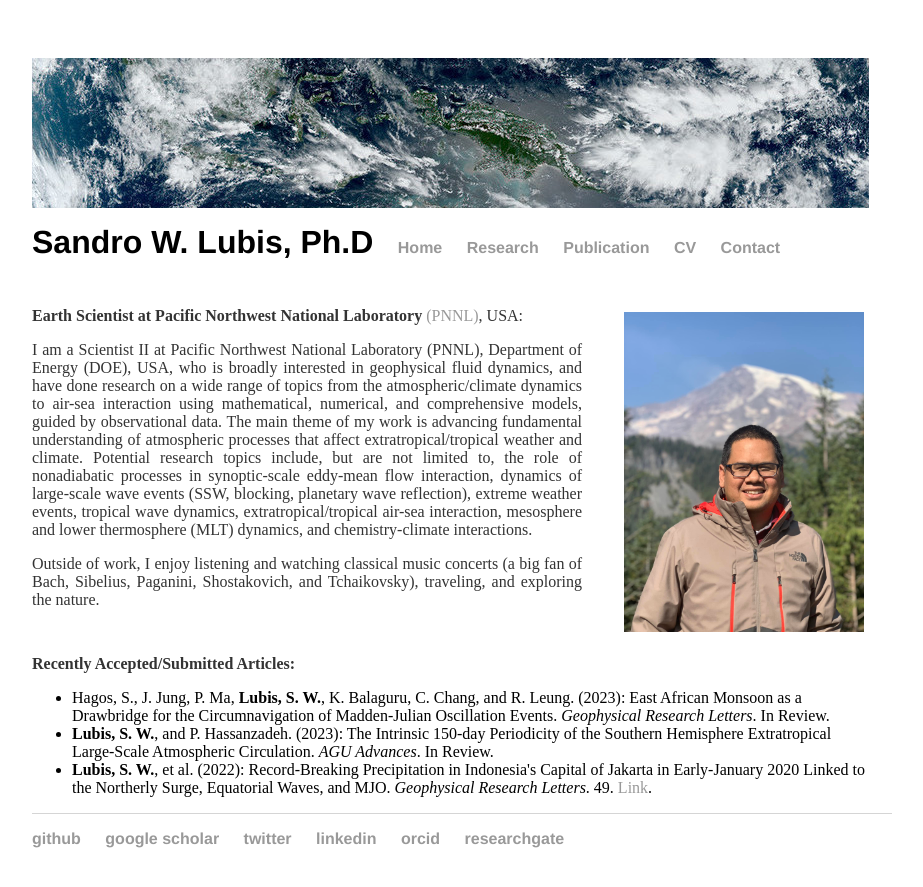
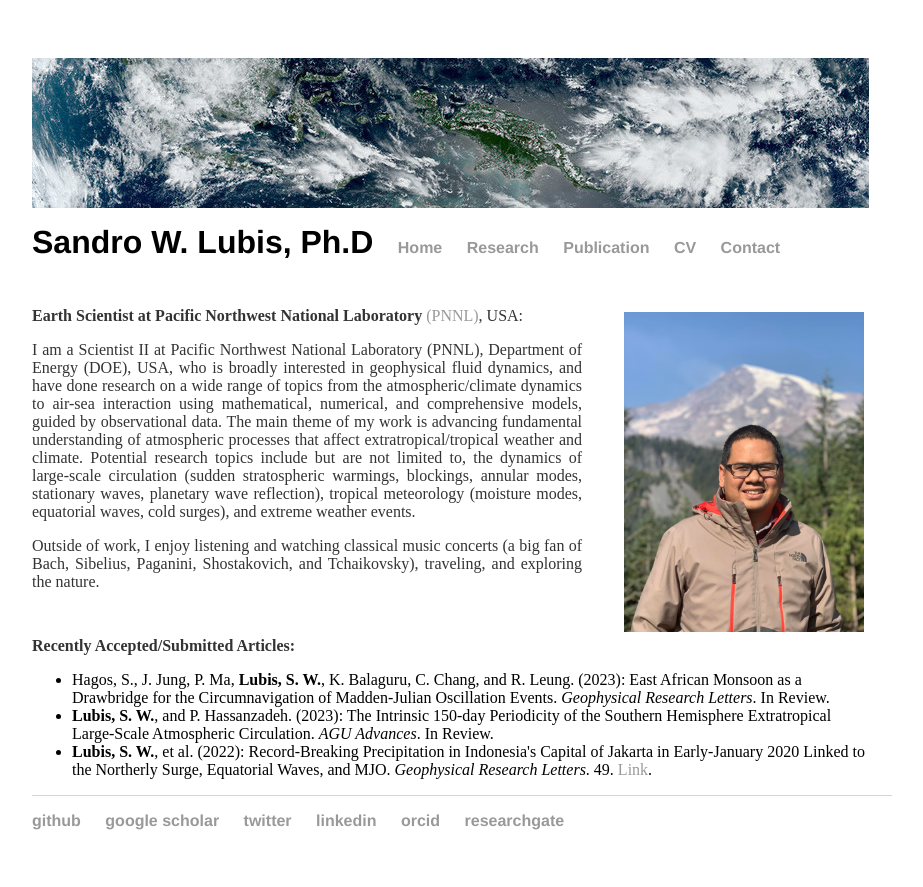
Before and after one commit to sandrolubis/sandrolubis.github.io, a Jekyll site: the page built from index.html, in a window 1280 px wide. Shown: the top 887 px of the page, without its empty margins (276-1199 px from the left). Built offline with Jekyll 4.4.1, drawn with Linux system fonts in a browser that asks for light colours.

Commit message:
Update index.html

```diff
--- a/index.html
+++ b/index.html
@@ -36,10 +36,8 @@ div.relative {
 
 	<p class="ex"><font size=3>I am a Scientist II at Pacific Northwest National Laboratory (PNNL), Department of Energy (DOE), USA, who is broadly interested in geophysical fluid dynamics, and have done research on a wide range of topics from the atmospheric/climate dynamics
 		to air-sea interaction using mathematical, numerical, and comprehensive models, guided by observational data. The main theme of my work is advancing fundamental
-		understanding of atmospheric processes that affect extratropical/tropical weather and climate. Potential research topics include,
-		but are not limited to, the role of nonadiabatic processes in synoptic-scale eddy-mean flow interaction, dynamics of large-scale wave events (SSW, blocking, planetary wave reflection),
-		extreme weather events, tropical wave dynamics, extratropical/tropical air-sea interaction, mesosphere and lower thermosphere (MLT) dynamics,
-		and chemistry-climate interactions.</font></p>
+		understanding of atmospheric processes that affect extratropical/tropical weather and climate. Potential research topics include but are not limited to, the dynamics of large-scale circulation (sudden stratospheric warmings, blockings, annular modes, stationary waves, planetary wave reflection),
+		tropical meteorology (moisture modes, equatorial waves, cold surges), and extreme weather events.</font></p>
 
 
         <p class="ex"><font size=3>Outside of work, I enjoy listening and watching classical music concerts (a big fan of Bach, Sibelius,
```
